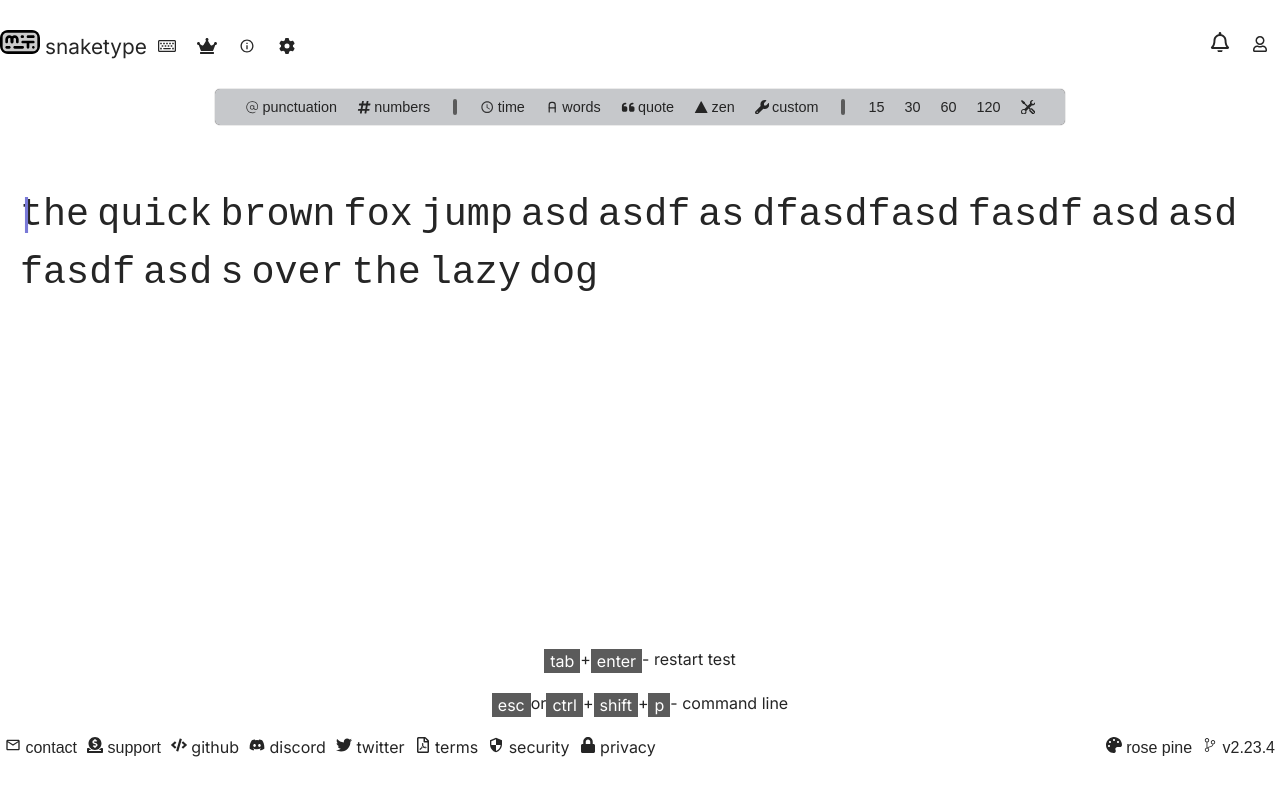
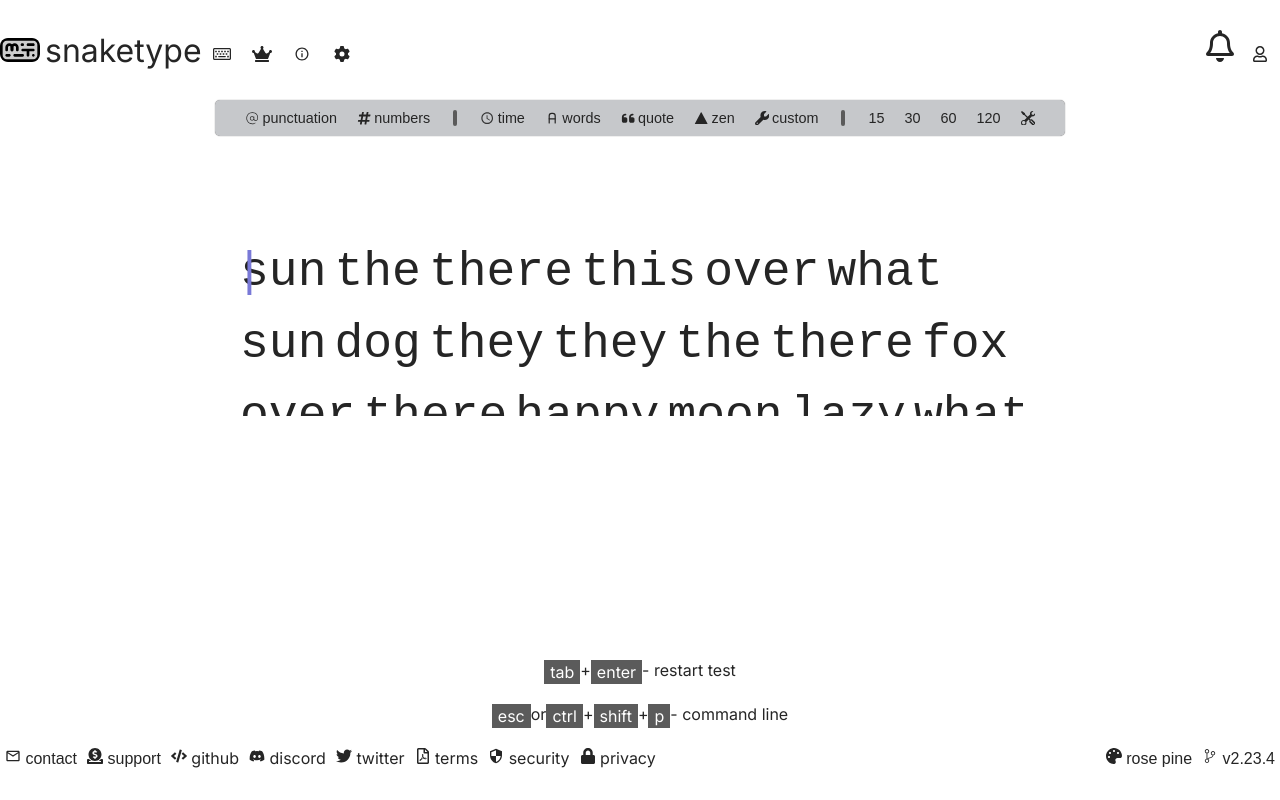
Before and after one commit to RaiPeter/typist, a Next.js app: page / in a window 1280 px wide. Built offline with nearby package versions, Linux system fonts and the light colour scheme.

Commit message:
Enhance header and typing components with improved styles, add random word generation utility, and update page logic for dynamic text generation

```diff
--- a/src/app/page.css
+++ b/src/app/page.css
@@ -14,7 +14,7 @@ main{
   justify-content: space-evenly;
   align-items: center;
   padding: 0 20px;
-  box-shadow: 0px 0px 1px 0px #353232;
+  box-shadow: 0px 0px 1px 0px var(--hover-text-color);
 }
 .type-mode-bar > div {
   display: flex;
--- a/src/app/page.tsx
+++ b/src/app/page.tsx
@@ -18,9 +18,22 @@ import { IoIosGitBranch } from "react-icons/io";
 import Link from "next/link";
 import { useEffect, useState } from "react";
 import Modal from "@/components/Modal";
+import { generateRandomWords } from "@/utils/generateRandomWords";
+
+const quotes = [
+  "To be or not to be that is the question.",
+  "Life is what happens when you're busy making other plans.",
+  "The only way to do great work is to love what you do.",
+];
 
 const Page = () => {
   const [isModalOpen, setIsModalOpen] = useState(false);
+  const [mode, setMode] = useState<"time" | "words" | "quote" | "zen" | "custom">("time");
+  const [duration, setDuration] = useState<number>(15);
+  const [wordcount, setWordCount] = useState<number>(25);
+  const [includeNumbers, setIncludeNumbers] = useState<boolean>(false);
+  const [includePunctuation, setIncludePunctuation] = useState<boolean>(false);
+  const [text, setText] = useState<string>("");
 
   const handleModal = () => {
     setIsModalOpen((prev)=> !prev);
@@ -49,49 +62,77 @@ const Page = () => {
     };
   }, [isModalOpen]);
 
+  useEffect(()=>{
+    let generatedText: string = "";
+    if(mode === "time" || mode === "words"){
+      const count = mode === "time" ? 100 : wordcount;
+      generatedText = generateRandomWords(count, includeNumbers, includePunctuation);
+    }else if(mode === "quote"){
+      generatedText = quotes[Math.floor(Math.random() * quotes.length)]
+    }else if(mode === "zen"){
+      generatedText = "";
+    }else if(mode === "custom"){
+      generatedText = "type your custom text here";
+    }
+    console.log("Generated Text:", generatedText);
+    setText(generatedText);
+  },[mode,wordcount,includeNumbers,includePunctuation]);
+
   return (
     <div className="page">
       <Header />
       <main>
         <div className="type-mode-bar">
           <div>
-            <button>
+            <button onClick={() => setIncludePunctuation(!includePunctuation)}>
               <CiAt /> punctuation
             </button>
-            <button>
+            <button onClick={() => setIncludePunctuation(!includeNumbers)}>
               <FaHashtag /> numbers
             </button>
           </div>
           <span id="spacer"></span>
           <div>
-            <button>
+            <button onClick={() => setMode("time")}>
               <IoMdTime /> time
             </button>
-            <button>
+            <button onClick={() => setMode("words")}>
               <TbLetterA /> words
             </button>
-            <button>
+            <button onClick={() => setMode("quote")}>
               <FaQuoteLeft /> quote
             </button>
-            <button>
+            <button onClick={() => setMode("zen")}>
               <IoTriangle /> zen
             </button>
-            <button>
+            <button onClick={() => setMode("custom")}>
               <FaWrench /> custom
             </button>
           </div>
           <span id="spacer"></span>
           <div>
-            <button>15</button>
-            <button>30</button>
-            <button>60</button>
-            <button>120</button>
+            {mode === "time" ? (
+              <>
+              <button onClick={() => setDuration(15)}>15</button>
+              <button onClick={() => setDuration(30)}>30</button>
+              <button onClick={() => setDuration(60)}>60</button>
+              <button onClick={() => setDuration(120)}>120</button>
+              </>
+            ) : mode === "words" ? (
+              <>
+              <button onClick={() => setWordCount(15)}>10</button>
+              <button onClick={() => setWordCount(25)}>25</button>
+              <button onClick={() => setWordCount(50)}>50</button>
+              <button onClick={() => setWordCount(100)}>100</button>
+              </>
+            ) : null
+            }
             <button>
               <BsTools />
             </button>
           </div>
         </div>
-        <Typing />
+        <Typing text={text} mode={mode} duration={duration}/>
       </main>
       <footer>
         <div className="footer">
--- a/src/components/Typing.tsx
+++ b/src/components/Typing.tsx
@@ -1,5 +1,5 @@
 "use client";
-import { useState, useEffect } from "react";
+import { useState, useEffect, useRef } from "react";
 import styles from "./typing.module.css";
 
 interface WordProps {
@@ -20,20 +20,76 @@ interface LetterProps {
   isCaretAfterWord: boolean; // Add this prop to control caret after word
 }
 
-export default function Typing() {
-  const originalText: string = "the quick brown fox jump asd asdf as dfasdfasd fasdf asd asd fasdf asd s over the lazy dog";
-  const words: string[] = originalText.split(" ");
+interface TypingProps {
+  text: string;
+  mode: "time" | "words" | "quote" | "zen" | "custom";
+  duration: number;
+}
+
+export default function Typing({ text, mode, duration }: TypingProps) {
+  const words: string[] = text.split(" ");
+  console.log("Typing Component - Received Text:", text);
+  console.log("Typing Component - Words Array:", words);
 
   const [typedText, setTypedText] = useState<string>("");
   const [currentWordIndex, setCurrentWordIndex] = useState<number>(0);
   const [currentLetterIndex, setCurrentLetterIndex] = useState<number>(0);
   const [startTime, setStartTime] = useState<number | null>(null);
+  const [timeLeft, setTimeLeft] = useState<number>(duration);
   const [errors, setErrors] = useState<number>(0);
   const [isCompleted, setIsCompleted] = useState<boolean>(false);
+  const [isTimerActive, setIsTimerActive] = useState<boolean>(false);
+
+  // ref for container
+  const textContainerRef = useRef<HTMLDivElement>(null);
+  // ref for each word
+  const wordRefs = useRef<(HTMLSpanElement | null)[]>([]);
+
+  useEffect(() => {
+    resetTest();
+  }, [text, mode]);
+
+  // timer for time mode
+  useEffect(() => {
+    let timer: NodeJS.Timeout;
+    if (mode === "time" && startTime && !isCompleted) {
+      setIsTimerActive(true);
+      timer = setInterval(() => {
+        const elapsed = Math.floor(Date.now() - startTime) / 1000;
+        const remaining = duration - Math.floor(elapsed);
+        setTimeLeft(remaining);
+
+        if (remaining <= 0) {
+          setIsCompleted(true);
+          setIsTimerActive(false);
+          clearInterval(timer);
+        }
+      }, 1000);
+    }
+    return () => clearInterval(timer);
+  }, [startTime, mode, duration, isCompleted]);
+
+  // auto scroll
+  useEffect(() => {
+    console.log("Auto-scroll triggered for word index:", currentWordIndex);
+    console.log("Word ref:", wordRefs.current[currentWordIndex]);
+    console.log("Text container ref:", textContainerRef.current);
+    if (wordRefs.current[currentWordIndex] && textContainerRef.current) {
+      console.log("Scrolling to word:", words[currentWordIndex]);
+      wordRefs.current[currentWordIndex]?.scrollIntoView({
+        behavior: "smooth",
+        block: "center",
+      });
+    } else {
+      console.log("Cannot scroll: Word ref or container ref is missing");
+    }
+  }, [currentWordIndex]);
 
   useEffect(() => {
     const handleKeyDown = (e: KeyboardEvent) => {
       e.preventDefault();
+      if (isCompleted) return;
+
       const currentWord: string = words[currentWordIndex];
 
       if (!startTime && e.key.length === 1) {
@@ -47,7 +103,8 @@ export default function Typing() {
           setCurrentLetterIndex(0);
         } else if (
           currentWordIndex === words.length - 1 &&
-          currentLetterIndex > 0
+          currentLetterIndex > 0 &&
+          mode !== "time"
         ) {
           setIsCompleted(true);
         }
@@ -97,7 +154,7 @@ export default function Typing() {
 
     document.addEventListener("keydown", handleKeyDown);
     return () => document.removeEventListener("keydown", handleKeyDown);
-  }, [currentWordIndex, currentLetterIndex, startTime, words]);
+  }, [currentWordIndex, currentLetterIndex, startTime, words, isCompleted]);
 
   useEffect(() => {
     console.log({ typedText, currentWordIndex, currentLetterIndex });
@@ -139,13 +196,22 @@ export default function Typing() {
     currentLetterIndex,
     isCompleted,
   }: WordProps) => {
+    if (!word) return null;
     const typedWord: string = typedWords[wordIndex] || "";
     const isCaretAfterWord: boolean =
       wordIndex === currentWordIndex &&
       currentLetterIndex === word.length &&
       !isCompleted;
 
-    return word.split("").map((letter, index) => {
+    return (
+      <span
+        ref={(el) => {
+          wordRefs.current[wordIndex] = el;
+        }}
+        className={styles.word}
+        key={wordIndex}
+      >
+        {word.split("").map((letter, index) => {
           const isCurrent: boolean =
             wordIndex === currentWordIndex &&
             index === currentLetterIndex &&
@@ -161,7 +227,9 @@ export default function Typing() {
             isLastLetter,
             isCaretAfterWord,
           });
-    });
+        })}
+      </span>
+    );
   };
 
   const calculateWPM = (): number => {
@@ -178,8 +246,11 @@ export default function Typing() {
     setCurrentWordIndex(0);
     setCurrentLetterIndex(0);
     setStartTime(null);
+    setTimeLeft(duration);
     setErrors(0);
     setIsCompleted(false);
+    setIsTimerActive(false);
+    wordRefs.current = [];
   };
 
   const typedWords: string[] = typedText
@@ -188,21 +259,26 @@ export default function Typing() {
 
   return (
     <div className={styles.container}>
+      {mode === "time" && !isCompleted && isTimerActive && (
+        <div className={styles.timer}>{timeLeft}</div>
+      )}
       {!isCompleted ? (
-        <div className={styles.text}>
-          {words.map((word, i) => (
-            <span key={`${word}-${i}`} className={styles.word}>
-              {renderWord({
+        words.length > 0 ? (
+          <div className={styles.text} ref={textContainerRef}>
+            {words.map((word, i) =>
+              renderWord({
                 word,
                 wordIndex: i,
                 typedWords,
                 currentWordIndex,
                 currentLetterIndex,
                 isCompleted,
-              })}
-            </span>
-          ))}
+              })
+            )}
           </div>
+        ) : (
+          <div>No text to type. Please select a mode.</div>
+        )
       ) : (
         <div className={styles.results}>
           <h2>Test Completed!</h2>
--- a/src/components/header.css
+++ b/src/components/header.css
@@ -9,7 +9,7 @@
     border-radius: 8px;
 }
 .header nav div a:nth-child(1){
-    font-size: 1.3em;
+    font-size: 2em;
 }
 .header nav svg {
     /* font-size: 1em; */
--- a/src/components/typing.module.css
+++ b/src/components/typing.module.css
@@ -2,18 +2,25 @@
     display: flex;
     justify-content: center;
     align-items: center;
-    /* min-height: 100vh; */
+    flex-direction: column;
     padding: 20px;
     max-width: var(--max-width);
-    margin: auto;
-    height: 240px;
+    margin-top: 80px;
+    margin-left: auto;
+    margin-right: auto;
+    min-height: 200px;
   }
 
   .text {
     font-family: monospace;
-    font-size: 1.2rem;
     line-height: 1.5;
+    font-size: 1.5rem;
+    width: 100%;
+    max-width: 800px;
     color: var(--text-color);
+    height: 180px;
+    overflow-y: auto;
+    overflow-x: hidden;
   }
 
   .word {
@@ -22,12 +29,19 @@
     position: relative;
     font-size: 2em;
   }
-
+  .timer {
+    font-size: 2rem;
+    color: var(--accent-color);
+    margin-bottom: 10px;
+    align-self: baseline;
+  }
   .letter {
+    display: inline-block;
     position: relative;
   }
 
   .correct {
+    display: inline-block;
     color: var(--correct-letter);
   }
 
--- /dev/null
+++ b/src/utils/generateRandomWords.tsx
@@ -0,0 +1,25 @@
+export const generateRandomWords = (count: number, includeNumber: boolean, includePunctuation: boolean) => {
+const wordsList = ["the", "quick", "brown", "fox", "jump", "over", "lazy", "dog", "happy", "sun", "moon", "star","have", "with", "this", "from", "they", "will", "would", "there", "their", "what", "about", "which"];
+const numbersList = ["123",'234','23','234','345','345','678','4566','531','572','195','539'];
+const punctuationList = [",",".",'!','@','#','$','?',':',';','&','*'];
+
+let generatedWords: string[] = [];
+
+for (let i = 0; i < count; i++) {
+    let word = wordsList[Math.floor(Math.random() * wordsList.length)];
+
+    // if numbers is added
+    if(includeNumber && Math.random() < 0.3){
+        word =  numbersList[Math.floor(Math.random() * numbersList.length)]
+    }
+
+    // if punctuatioon included
+    if(includePunctuation && Math.random() < 0.3){
+        const punctuation = punctuationList[Math.floor(Math.random() * punctuationList.length)];
+        word += punctuation;
+    }
+    generatedWords.push(word);
+}
+
+return generatedWords.join(" ");
+}
```
Lines whose indentation alone changed are shown as unchanged.
